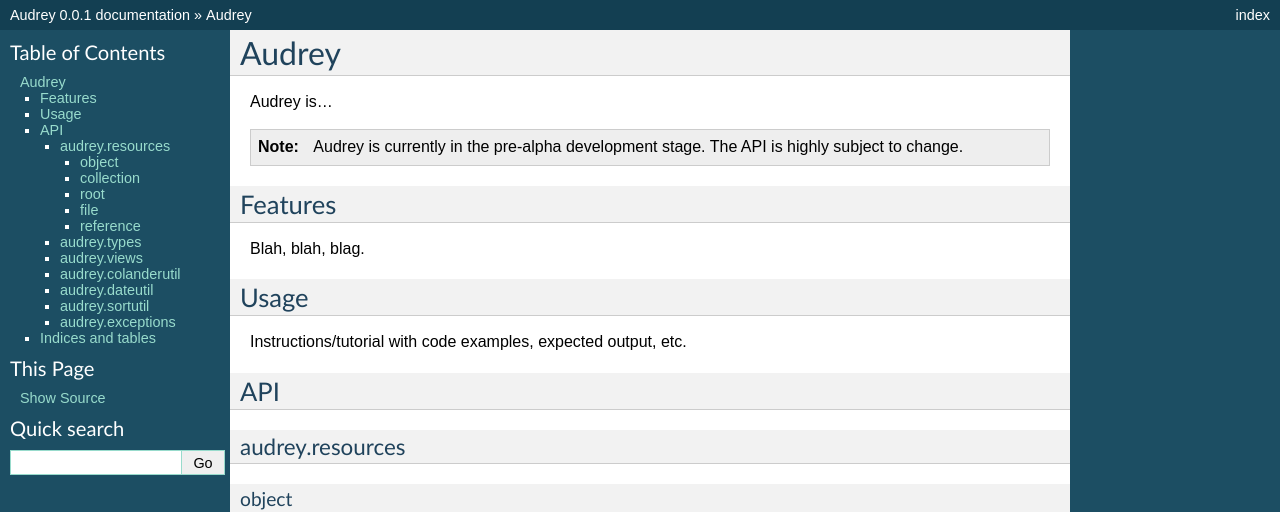
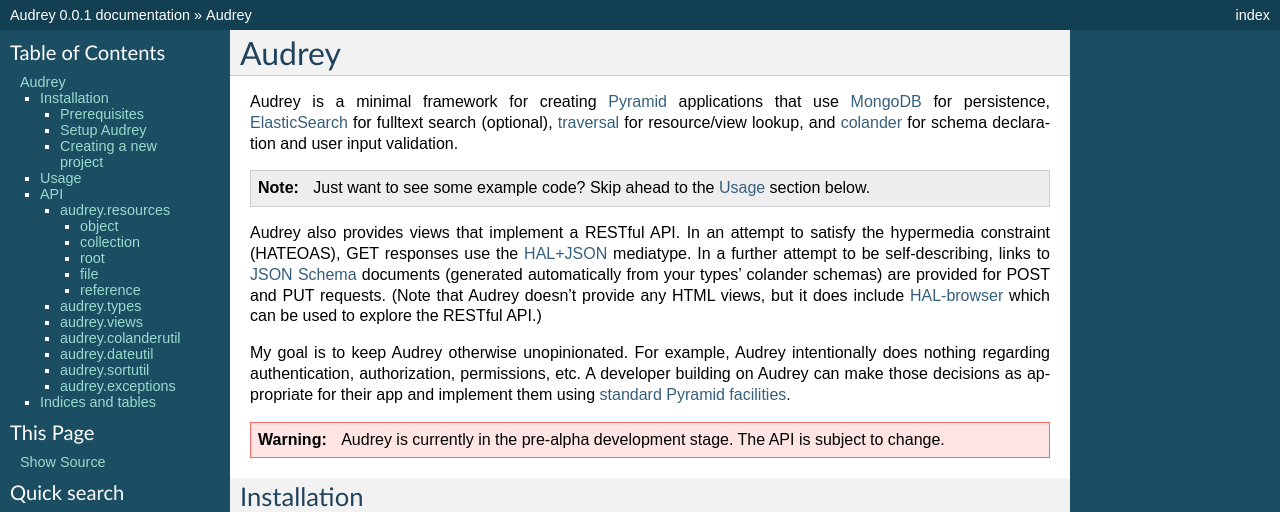
Before and after one commit to sbrauer/Audrey, a Sphinx documentation site: the page built from docs/source/index.rst, in a window 1280 px wide and 1400 px high. Shown: the top 512 px of the window. Built offline with Sphinx 7.4.7, drawn with Linux system fonts in a browser that asks for light colours; some of the changed text lies outside the part shown.

Commit message:
commit doc WIP

```diff
--- a/docs/source/index.rst
+++ b/docs/source/index.rst
@@ -5,22 +5,148 @@
 
 Audrey
 ******
-Audrey is...
+Audrey is a minimal framework for creating
+`Pyramid <http://www.pylonsproject.org/>`_ applications that
+use `MongoDB <http://www.mongodb.org/>`_ for persistence,
+`ElasticSearch <http://www.elasticsearch.org/>`_ for fulltext
+search (optional), `traversal <http://docs.pylonsproject.org/projects/pyramid/en/1.4-branch/narr/traversal.html>`_ for resource/view lookup, and
+`colander <http://pypi.python.org/pypi/colander>`_ for schema declaration
+and user input validation.
 
 .. note::
+   Just want to see some example code? Skip ahead to the `Usage`_ section below.
+
+Audrey also provides views that implement a RESTful API.  In an attempt
+to satisfy the hypermedia constraint (HATEOAS), GET responses use the
+`HAL+JSON <http://stateless.co/hal_specification.html>`_ mediatype.
+In a further attempt to be self-describing, links to `JSON Schema
+<http://json-schema.org/>`_ documents (generated automatically from your
+types' colander schemas) are provided for POST and PUT requests.
+(Note that Audrey doesn't provide any HTML views, but it does include
+`HAL-browser <https://github.com/mikekelly/hal-browser>`_ which can be used to
+explore the RESTful API.)
+
+My goal is to keep Audrey otherwise unopinionated.  For example, Audrey
+intentionally does nothing regarding authentication, authorization,
+permissions, etc.  A developer building on Audrey can make those decisions
+as appropriate for their app and implement them using `standard Pyramid
+facilities <http://docs.pylonsproject.org/projects/pyramid/en/1.4-branch/narr/security.html>`_.
+
+.. warning::
    Audrey is currently in the pre-alpha development stage.
-   The API is highly subject to change.
+   The API is subject to change.
 
 .. toctree::
    :maxdepth: 2
 
-Features
-========
-Blah, blah, blag.
+Installation
+============
+
+.. note::
+   I'm developing Audrey on Linux. I'm assuming that the instructions below would work just as well under OS X, but can't say for sure.  No idea about Windows.
+
+Prerequisites
+-------------
+
+1. Python 2.7 and virtualenv
+
+   If you don't already have these, refer to the `Pyramid docs for instructions <http://docs.pylonsproject.org/projects/pyramid/en/1.4-branch/narr/install.html>`_.
+
+2. MongoDB
+
+   If you don't already have a MongoDB server, install the latest production release from http://www.mongodb.org/downloads
+
+   If you just want to quickly try out Audrey, here's a recipe for running a MongoDB server in the foreground under your non-root user account::
+
+        wget http://fastdl.mongodb.org/linux/mongodb-linux-x86_64-2.0.6.tgz
+        tar xfz mongodb-linux-x86_64-2.0.6.tgz
+        ln -s mongodb-linux-x86_64-2.0.6 mongodb
+        cd mongodb
+        mkdir -p data
+        bin/mongod --dbpath=data --rest
+
+3. ElasticSearch (optional; fulltext and cross-collection search won't work without it)
+
+   If you don't already have an ElasticSearch server, install the latest production release from http://www.elasticsearch.org/download/
+
+   If you just want to quickly try out Audrey, here's a recipe for running an ElasticSearch server in the foreground under your non-root user account::
+
+        wget https://github.com/downloads/elasticsearch/elasticsearch/elasticsearch-0.19.4.tar.gz
+        tar xfz elasticsearch-0.19.4.tar.gz
+        ln -s elasticsearch-0.19.4 elasticsearch
+        cd elasticsearch
+        bin/plugin -install elasticsearch/elasticsearch-transport-thrift/1.2.0
+        bin/elasticsearch -f
+
+Setup Audrey
+------------
+
+1. Create and activate a Python virtual environment.  For example::
+
+       virtualenv myenv
+       cd myenv
+       source bin/activate
+
+2. Move the ``Audrey`` directory from Github into ``myenv``.
+   Then::
+
+       cd Audrey
+       python setup.pt develop
+
+   [FIXME: Upload Audrey to PyPI so you can just pip install it.]
+
+Creating a new project
+----------------------
+
+Audrey includes a scaffold to bootstrap a new project.  From the root directory of your virtualenv run the following::
+
+    pcreate -s audrey MyProject
+    cd MyProject
+    python setup.py develop
+
+As examples to get you started, ``myaudreyproject/resources.py`` defines two
+object types (Person and Post) as well as two collections (People and Posts)
+and a Root class to tie it all together.  You will of course want to replace
+these classes with your own app-specific types, but for now just refer to them
+as you walk through the `Usage`_ section below and see how everything fits
+together.
+
+If you aren't running MongoDB and ElasticSearch on default ports on localhost (as described in the `Prerequisites`_ section above), edit ``development.ini`` and adjust the connection settings ``mongo_uri``, ``mongo_name``, ``elastic_uri`` and ``elastic_name``.
 
 Usage
 =====
-Instructions/tutorial with code examples, expected output, etc.
+
+Audrey provides some base resource classes for a developer to subclass
+to model the objects specific to their application.  The main classes
+are:
+
+1. `Object <#module-audrey.resources.object>`_ - This is the fundamental
+building block of an Audrey application.  Objects have methods to save
+themselves to MongoDB, load themselves from MongoDB and index/reindex/unindex
+themselves in ElasticSearch.
+
+2. `Collection <#module-audrey.resources.collection>`_ - Collections are sets
+of Objects.  They correspond to MongoDB collections and have various methods
+to access and manipulate their child objects.
+
+3. `Root <#module-audrey.resources.root>`_ - Root is the container of
+Collections and represents the root of your app.  It also provides
+various "global" services (such as search, cross-collection references,
+and file uploads).
+
+As the application developer, you define your Object classes  (using colander
+to define the schema for each class), your Collection classes
+(specifying which Object classes can be created in each Collection),
+and a Root class (specifying the list of Collections).
+Audrey takes care of the details of interacting with MongoDB and
+ElasticSearch.
+
+So let's dive into the details...
+
+After you create a new project using the ``audrey`` scaffold, you'll have
+a ``resources.py`` file with content similar to the following::
+
+    FIXME
 
 API
 ===
```
Also changed, not shown: README.md (+3 -3 lines).
